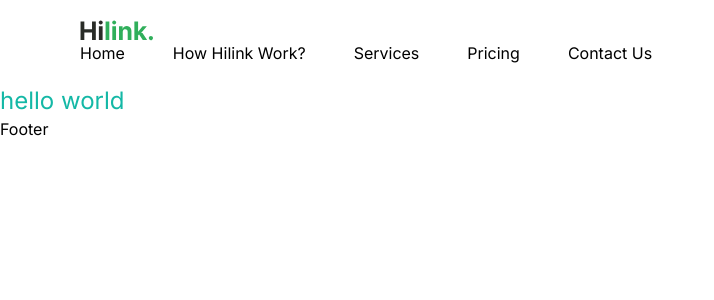
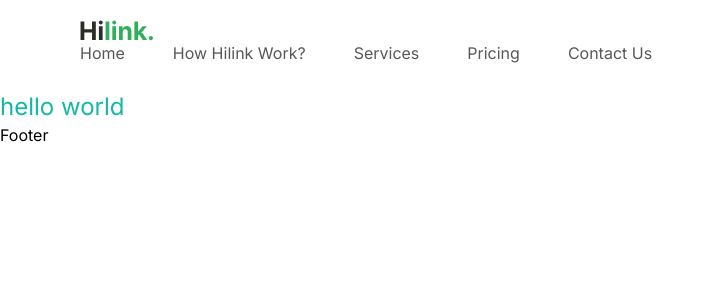
Before and after one commit to SebastianSloma/travel_next, a Next.js app: page / in a window 1280 px wide. Shown: the top 300 px of the page, without its empty margins (0-714 px from the left). Built offline with nearby package versions, Linux system fonts and the light colour scheme.

Commit message:
progress

```diff
--- a/components/Navbar.tsx
+++ b/components/Navbar.tsx
@@ -8,13 +8,16 @@
 			<Link href='/'>
 				<Image src={'/hilink-logo.svg'} alt={'logo'} width={74} height={29} />
 
-        <ul className='hidden h-full gap-12 lg:flex'>
-			{NAV_LINKS.map((link) => (
-				<Link href={link.href} key={link.key}>
-					{link.label}
-				</Link>
-			))}
-        </ul>
+				<ul className='hidden h-full gap-12 lg:flex'>
+					{NAV_LINKS.map(link => (
+						<Link
+							href={link.href}
+							key={link.key}
+							className='regular-16 text-gray-50 flexCenter cursor-pointer pb-1.5 transition-all hover:font-bold'>
+							{link.label}
+						</Link>
+					))}
+				</ul>
 			</Link>
 		</nav>
 	);
```
